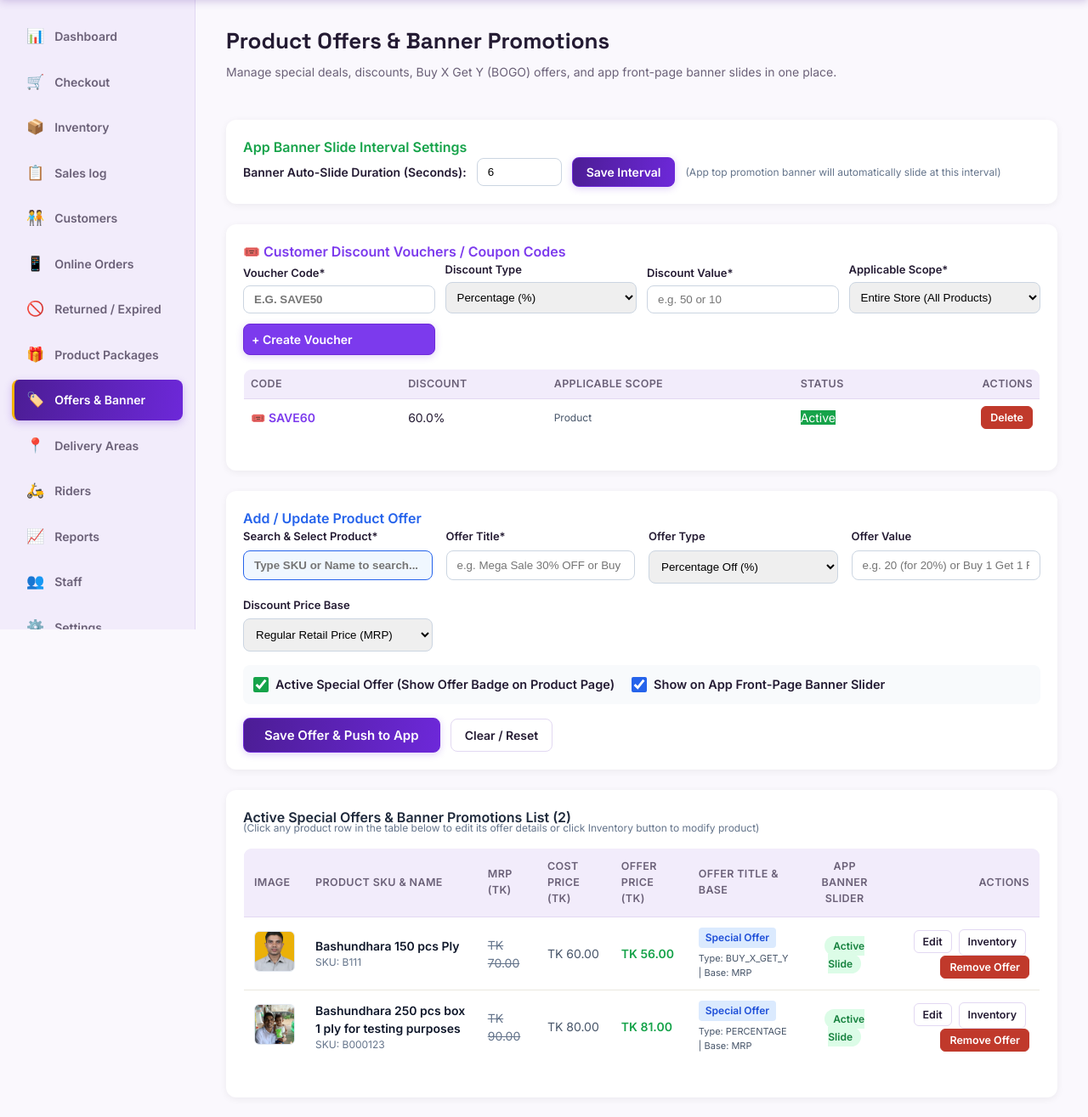
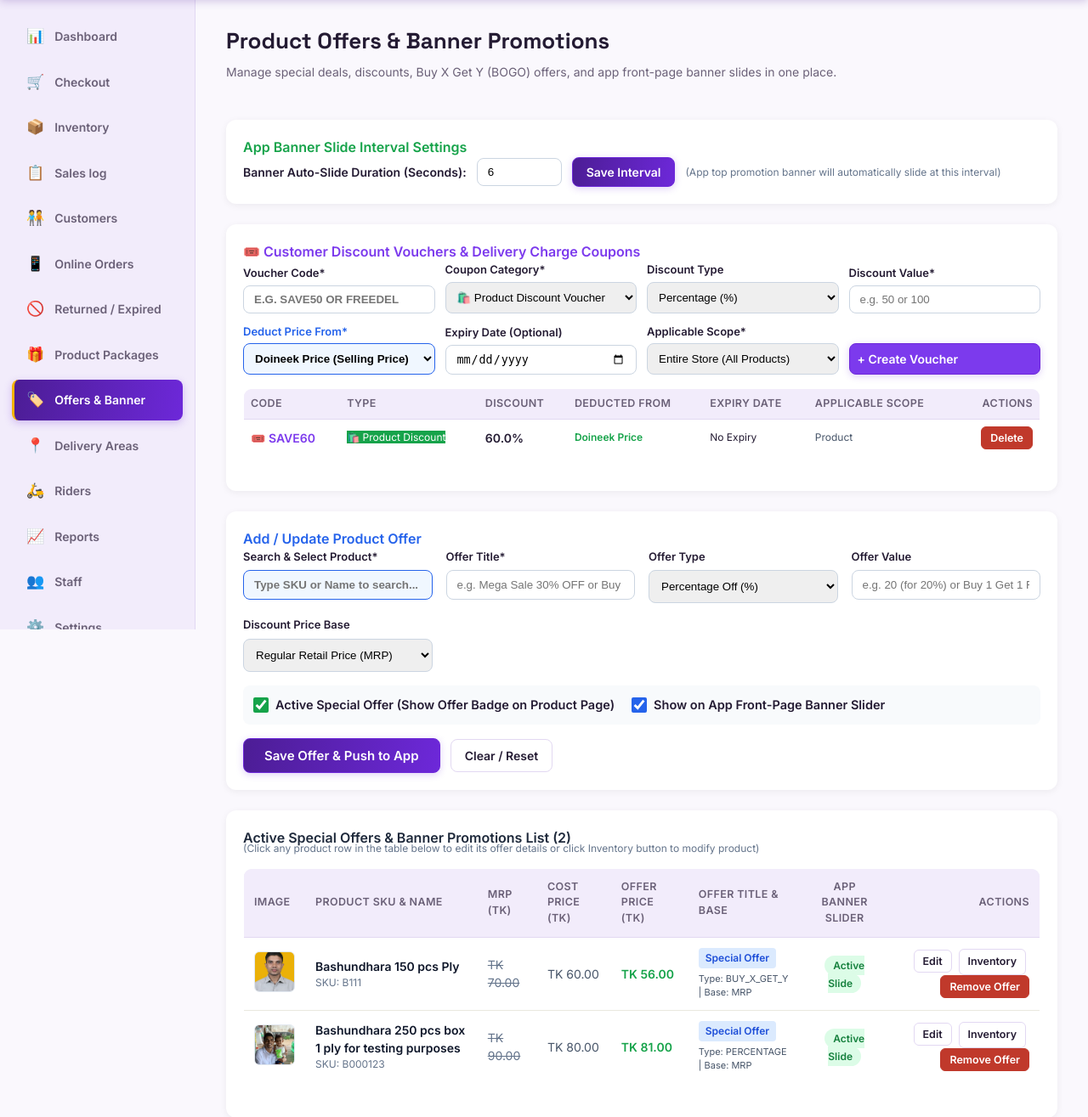
Before and after one commit to doineek/supershop, a Flask app: page /offers in a window 1280 px wide. Shown: the part 59-1374 px from the top of the page at 85% size. Before the commit the page ends 1297 px from the top, so only its background shows below. Run offline with Flask 3, Linux system fonts and the light colour scheme; a user stored in the database is signed in; data comes from the database, SQL or seed files in the repository; both versions use the stored data as it was after the commit.

Commit message:
Add Voucher Base Price option (MRP vs Doineek Price) and Delivery Charge Discount coupons feature

```diff
--- a/app.py
+++ b/app.py
@@ -1887,8 +1887,11 @@ def offers_page():
 @admin_required
 def new_voucher():
     code = request.form.get("code", "").strip().upper()
+    target_type = request.form.get("target_type", "product_discount").strip()
     discount_type = request.form.get("discount_type", "percentage").strip()
     discount_value = float(request.form.get("discount_value") or 0)
+    discount_base = request.form.get("discount_base", "sell_price").strip()
+    expiry_date = request.form.get("expiry_date", "").strip()
     scope_type = request.form.get("scope_type", "all").strip()
     scope_id = request.form.get("scope_id") or None
     if scope_id:
@@ -1898,9 +1901,9 @@ def new_voucher():
         conn = get_connection()
         try:
             conn.execute("""
-                INSERT INTO vouchers (code, discount_type, discount_value, scope_type, scope_id, active, created_at)
-                VALUES (?, ?, ?, ?, ?, 1, ?)
-            """, (code, discount_type, discount_value, scope_type, scope_id, datetime.now().isoformat()))
+                INSERT INTO vouchers (code, target_type, discount_type, discount_value, discount_base, expiry_date, scope_type, scope_id, active, created_at)
+                VALUES (?, ?, ?, ?, ?, ?, ?, ?, 1, ?)
+            """, (code, target_type, discount_type, discount_value, discount_base, expiry_date, scope_type, scope_id, datetime.now().isoformat()))
             conn.commit()
             flash(f"Voucher '{code}' created successfully.", "success")
         except Exception as e:
@@ -1926,6 +1929,7 @@ def api_apply_voucher():
     data = request.get_json() or {}
     code = (data.get("code") or "").strip().upper()
     cart_items = data.get("cart_items") or []
+    delivery_charge = float(data.get("delivery_charge") or 60.0)
 
     if not code:
         return jsonify({"success": False, "message": "Please enter a voucher code."}), 400
@@ -1939,6 +1943,14 @@ def api_apply_voucher():
         conn.close()
         return jsonify({"success": False, "message": f"Voucher '{code}' is invalid or expired."}), 400
 
+    today_date = datetime.now().strftime("%Y-%m-%d")
+    v_exp = v["expiry_date"] if "expiry_date" in v.keys() else ""
+    if v_exp and v_exp < today_date:
+        conn.close()
+        return jsonify({"success": False, "message": f"Voucher '{code}' expired on {v_exp}."}), 400
+
+    target_type = v["target_type"] if "target_type" in v.keys() else "product_discount"
+    discount_base = v["discount_base"] if "discount_base" in v.keys() else "sell_price"
     scope_type = v["scope_type"]
     scope_id = v["scope_id"]
     discount_type = v["discount_type"]
@@ -1949,7 +1961,7 @@ def api_apply_voucher():
     for item in cart_items:
         p_id = item.get("product_id")
         qty = int(item.get("quantity") or 1)
-        price = float(item.get("price") or 0)
+        sell_price = float(item.get("price") or 0)
 
         p = conn.execute("SELECT * FROM products WHERE id = ?", (p_id,)).fetchone()
         if not p:
@@ -1987,23 +1999,43 @@ def api_apply_voucher():
                 "message": f"Voucher '{code}' is ONLY valid for {target_name}. Product '{p['name']}' in your cart is not eligible for this voucher."
             }), 400
 
-        total_eligible_price += price * qty
-
-    conn.close()
-
-    if discount_type == "flat":
-        discount_amount = min(total_eligible_price, discount_value)
+        # Base price calculation (MRP vs Doineek Price)
+        if discount_base == "mrp" and p["mrp"] > 0:
+            item_base_price = p["mrp"]
+        else:
+            item_base_price = sell_price
+
+        total_eligible_price += item_base_price * qty
+
+    conn.close()
+
+    if target_type == "delivery_discount":
+        if discount_type == "flat":
+            discount_amount = min(delivery_charge, discount_value)
+        else:
+            discount_amount = delivery_charge * (discount_value / 100.0)
+        discount_amount = round(discount_amount, 2)
+        return jsonify({
+            "success": True,
+            "target_type": "delivery_discount",
+            "code": code,
+            "discount_amount": discount_amount,
+            "message": f"Delivery Voucher '{code}' applied! Saved TK {discount_amount:.2f} on delivery charge."
+        })
     else:
-        discount_amount = total_eligible_price * (discount_value / 100.0)
-
-    discount_amount = round(discount_amount, 2)
-
-    return jsonify({
-        "success": True,
-        "code": code,
-        "discount_amount": discount_amount,
-        "message": f"Voucher '{code}' applied! Saved TK {discount_amount:.2f}"
-    })
+        if discount_type == "flat":
+            discount_amount = min(total_eligible_price, discount_value)
+        else:
+            discount_amount = total_eligible_price * (discount_value / 100.0)
+        discount_amount = round(discount_amount, 2)
+        return jsonify({
+            "success": True,
+            "target_type": "product_discount",
+            "code": code,
+            "discount_amount": discount_amount,
+            "discount_base": discount_base,
+            "message": f"Voucher '{code}' ({'MRP' if discount_base == 'mrp' else 'Doineek Price'}) applied! Saved TK {discount_amount:.2f}"
+        })
 
 
 @app.route("/offers/save", methods=["POST"])
--- a/database.py
+++ b/database.py
@@ -208,6 +208,9 @@ def init_db():
         code TEXT UNIQUE NOT NULL,
         discount_type TEXT NOT NULL DEFAULT 'percentage',
         discount_value REAL NOT NULL DEFAULT 0,
+        discount_base TEXT NOT NULL DEFAULT 'sell_price',
+        target_type TEXT NOT NULL DEFAULT 'product_discount',
+        expiry_date TEXT NOT NULL DEFAULT '',
         scope_type TEXT NOT NULL DEFAULT 'all',
         scope_id INTEGER DEFAULT NULL,
         active INTEGER NOT NULL DEFAULT 1,
@@ -295,6 +298,9 @@ def init_db():
         "ALTER TABLE online_orders ADD COLUMN assigned_rider_id INTEGER NOT NULL DEFAULT 0",
         "ALTER TABLE online_orders ADD COLUMN assigned_rider_name TEXT NOT NULL DEFAULT ''",
         "ALTER TABLE online_orders ADD COLUMN assigned_rider_phone TEXT NOT NULL DEFAULT ''",
+        "ALTER TABLE vouchers ADD COLUMN discount_base TEXT NOT NULL DEFAULT 'sell_price'",
+        "ALTER TABLE vouchers ADD COLUMN target_type TEXT NOT NULL DEFAULT 'product_discount'",
+        "ALTER TABLE vouchers ADD COLUMN expiry_date TEXT NOT NULL DEFAULT ''",
         "ALTER TABLE users ADD COLUMN plain_password TEXT NOT NULL DEFAULT ''",
     ]
     for statement in migrations:
--- a/templates/offers.html
+++ b/templates/offers.html
@@ -21,13 +21,22 @@
 
 <!-- Voucher Management Section -->
 <div style="background: white; border-radius: 12px; padding: 20px; box-shadow: 0 2px 8px rgba(0,0,0,0.06); margin-bottom: 24px;">
-  <h3 style="margin-top:0; color:#7c3aed; font-size:16px;">🎟️ Customer Discount Vouchers / Coupon Codes</h3>
+  <h3 style="margin-top:0; color:#7c3aed; font-size:16px;">🎟️ Customer Discount Vouchers & Delivery Charge Coupons</h3>
 
   <form method="POST" action="{{ url_for('new_voucher') }}" style="display:grid; grid-template-columns: repeat(auto-fit, minmax(180px, 1fr)); gap:12px; margin-bottom:16px; align-items:end;">
     <div>
       <label style="display:block; font-weight:600; margin-bottom:4px; font-size:13px;">Voucher Code*</label>
-      <input type="text" name="code" placeholder="e.g. SAVE50" required style="width:100%; padding:8px 12px; border:1px solid #cbd5e1; border-radius:8px; font-weight:bold; text-transform:uppercase;">
+      <input type="text" name="code" placeholder="e.g. SAVE50 or FREEDEL" required style="width:100%; padding:8px 12px; border:1px solid #cbd5e1; border-radius:8px; font-weight:bold; text-transform:uppercase;">
     </div>
+
+    <div>
+      <label style="display:block; font-weight:600; margin-bottom:4px; font-size:13px;">Coupon Category*</label>
+      <select name="target_type" id="voucherTargetType" onchange="toggleVoucherBasePrice()" style="width:100%; padding:9px; border:1px solid #cbd5e1; border-radius:8px;">
+        <option value="product_discount">🛍️ Product Discount Voucher</option>
+        <option value="delivery_discount">🚚 Delivery Charge Discount</option>
+      </select>
+    </div>
+
     <div>
       <label style="display:block; font-weight:600; margin-bottom:4px; font-size:13px;">Discount Type</label>
       <select name="discount_type" style="width:100%; padding:9px; border:1px solid #cbd5e1; border-radius:8px;">
@@ -35,10 +44,25 @@
         <option value="flat">Flat Amount (TK)</option>
       </select>
     </div>
+
     <div>
       <label style="display:block; font-weight:600; margin-bottom:4px; font-size:13px;">Discount Value*</label>
-      <input type="number" step="0.1" name="discount_value" placeholder="e.g. 50 or 10" required style="width:100%; padding:8px 12px; border:1px solid #cbd5e1; border-radius:8px;">
+      <input type="number" step="0.1" name="discount_value" placeholder="e.g. 50 or 100" required style="width:100%; padding:8px 12px; border:1px solid #cbd5e1; border-radius:8px;">
     </div>
+
+    <div id="voucherBasePriceGroup">
+      <label style="display:block; font-weight:600; margin-bottom:4px; font-size:13px; color:#2563eb;">Deduct Price From*</label>
+      <select name="discount_base" style="width:100%; padding:9px; border:1px solid #2563eb; border-radius:8px; font-weight:600; background:#f0f7ff;">
+        <option value="sell_price">Doineek Price (Selling Price)</option>
+        <option value="mrp">MRP (Regular Price)</option>
+      </select>
+    </div>
+
+    <div>
+      <label style="display:block; font-weight:600; margin-bottom:4px; font-size:13px;">Expiry Date (Optional)</label>
+      <input type="date" name="expiry_date" style="width:100%; padding:8px 12px; border:1px solid #cbd5e1; border-radius:8px;">
+    </div>
+
     <div>
       <label style="display:block; font-weight:600; margin-bottom:4px; font-size:13px;">Applicable Scope*</label>
       <select name="scope_type" id="voucherScopeType" onchange="updateVoucherScopeOptions()" style="width:100%; padding:9px; border:1px solid #cbd5e1; border-radius:8px;">
@@ -49,11 +73,13 @@
         <option value="sub_sub_category">Sub-Sub Category</option>
       </select>
     </div>
+
     <div id="voucherScopeContainer" style="display:none;">
       <label style="display:block; font-weight:600; margin-bottom:4px; font-size:13px;" id="voucherScopeLabel">Select Target</label>
       <select name="scope_id" id="voucherScopeSelect" style="width:100%; padding:9px; border:1px solid #cbd5e1; border-radius:8px;">
       </select>
     </div>
+
     <div>
       <button type="submit" class="btn btn-primary" style="background:#7c3aed; color:white; width:100%; padding:9px;">+ Create Voucher</button>
     </div>
@@ -64,9 +90,11 @@
       <thead>
         <tr style="background:#f8fafc; text-align:left;">
           <th style="padding:8px;">Code</th>
+          <th style="padding:8px;">Type</th>
           <th style="padding:8px;">Discount</th>
+          <th style="padding:8px;">Deducted From</th>
+          <th style="padding:8px;">Expiry Date</th>
           <th style="padding:8px;">Applicable Scope</th>
-          <th style="padding:8px;">Status</th>
           <th style="padding:8px; text-align:right;">Actions</th>
         </tr>
       </thead>
@@ -74,11 +102,27 @@
         {% for v in vouchers %}
         <tr style="border-bottom:1px solid #f1f5f9;">
           <td style="padding:8px; font-weight:bold; color:#7c3aed;">🎟️ {{ v.code }}</td>
-          <td style="padding:8px;">{{ v.discount_value }}{{ '%' if v.discount_type == 'percentage' else ' TK' }}</td>
+          <td style="padding:8px; font-size:12px;">
+            {% if v.target_type == 'delivery_discount' %}
+            <span class="badge" style="background:#0284c7; color:white;">🚚 Delivery Discount</span>
+            {% else %}
+            <span class="badge" style="background:#16a34a; color:white;">🛍️ Product Discount</span>
+            {% endif %}
+          </td>
+          <td style="padding:8px; font-weight:bold;">{{ v.discount_value }}{{ '%' if v.discount_type == 'percentage' else ' TK' }}</td>
+          <td style="padding:8px; font-size:12px;">
+            {% if v.target_type == 'delivery_discount' %}
+            Delivery Charge
+            {% elif v.discount_base == 'mrp' %}
+            <span style="color:#dc2626; font-weight:bold;">MRP</span>
+            {% else %}
+            <span style="color:#16a34a; font-weight:bold;">Doineek Price</span>
+            {% endif %}
+          </td>
+          <td style="padding:8px; font-size:12px; white-space:nowrap;">{{ v.expiry_date if v.expiry_date else 'No Expiry' }}</td>
           <td style="padding:8px; font-size:12px; color:#475569;">
             {{ v.scope_type|replace('_', ' ')|title }}
           </td>
-          <td style="padding:8px;"><span class="badge" style="background:#16a34a; color:white;">Active</span></td>
           <td style="padding:8px; text-align:right;">
             <form method="POST" action="{{ url_for('delete_voucher', voucher_id=v.id) }}" style="display:inline;" onsubmit="return confirm('Delete voucher {{ v.code }}?');">
               <button class="btn btn-danger btn-small" type="submit">Delete</button>
@@ -86,7 +130,7 @@
           </td>
         </tr>
         {% else %}
-        <tr><td colspan="5" style="text-align:center; padding:16px; color:#94a3b8;">No vouchers created yet.</td></tr>
+        <tr><td colspan="7" style="text-align:center; padding:16px; color:#94a3b8;">No vouchers created yet.</td></tr>
         {% endfor %}
       </tbody>
     </table>
@@ -114,6 +158,14 @@ const voucherSubSubCategoriesData = [
   { id: '{{ ss.id }}', name: '{{ ss.name|e }}' },
   {% endfor %}
 ];
+
+function toggleVoucherBasePrice() {
+  const targetType = document.getElementById('voucherTargetType').value;
+  const group = document.getElementById('voucherBasePriceGroup');
+  if (group) {
+    group.style.display = (targetType === 'delivery_discount') ? 'none' : 'block';
+  }
+}
 
 function updateVoucherScopeOptions() {
   const type = document.getElementById('voucherScopeType').value;
```
Also changed, not shown: supershop.db, 3 other files.
